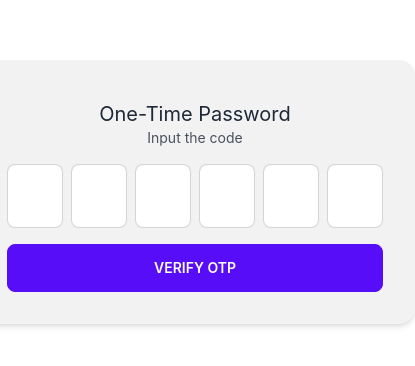
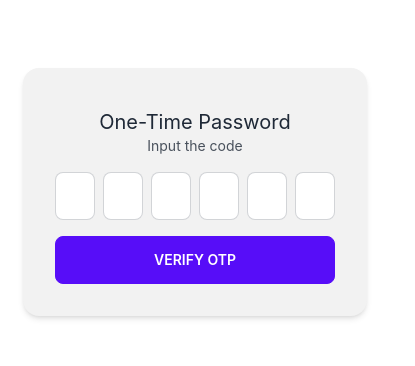
Before and after one commit to jmarioste/react-otp-input, a Next.js app: page / in a window 390 px wide. Shown: the part 230-596 px from the top of the page, 415 px wide, since content can reach past the window. Built offline with nearby package versions, Linux system fonts and the light colour scheme.

Commit message:
Fix styling

```diff
--- a/components/OtpInputPartial.tsx
+++ b/components/OtpInputPartial.tsx
@@ -103,7 +103,10 @@ const OtpInput = (props: Props) => {
              * Allows the user to override the classname for a different styling
              */
             className={
-              className || `input input-bordered px-0 text-center w-14 h-16`
+              className ||
+              `input input-bordered px-0
+              w-10 h:14 md:w-14 md:h-16
+              text-xl md:text-3xl text-center`
             }
             type="text"
             inputMode="numeric"
```
